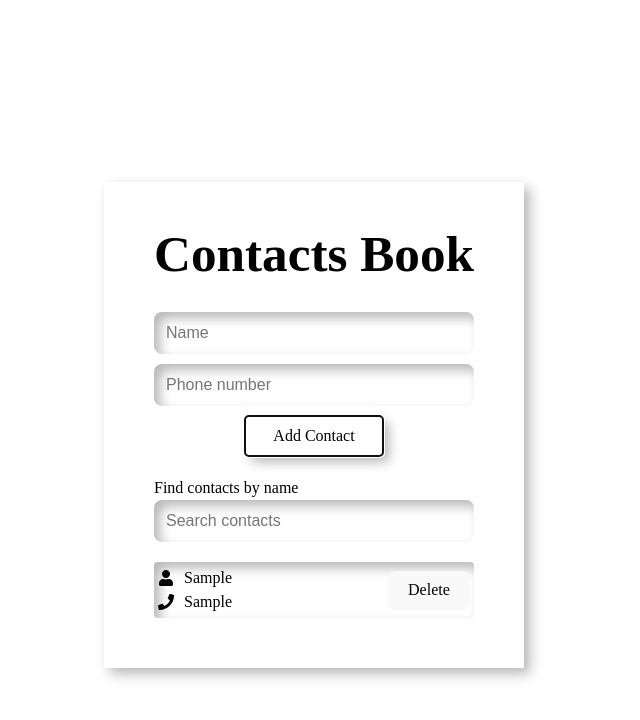
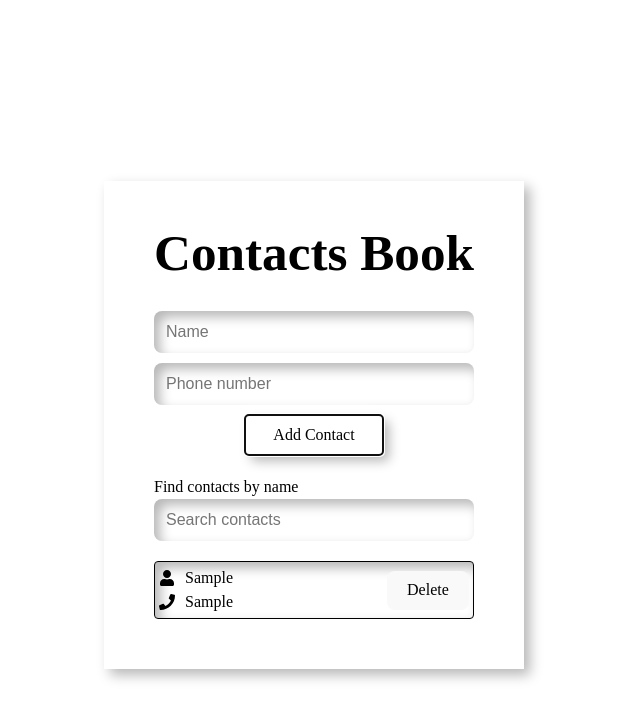
Before and after one commit to leohutnyk/goit-react-hw-06, a React (Vite) app: page / in a window 1280 px wide. Both pictures are taken after typing "Sample", "Sample" into the empty fields and a click on the button "Add Contact". Shown: the top 720 px of the page, without its empty margins (326-966 px from the left). Built offline with nearby package versions, Linux system fonts and the light colour scheme.

Commit message:
next commit

```diff
--- a/src/components/Contact/Contact.module.css
+++ b/src/components/Contact/Contact.module.css
@@ -1,5 +1,5 @@
 .container {
-  /* border: 1px solid black; */
+  border: 1px solid black;
   border-radius: 4px;
   padding: 4px;
   display: flex;
```
